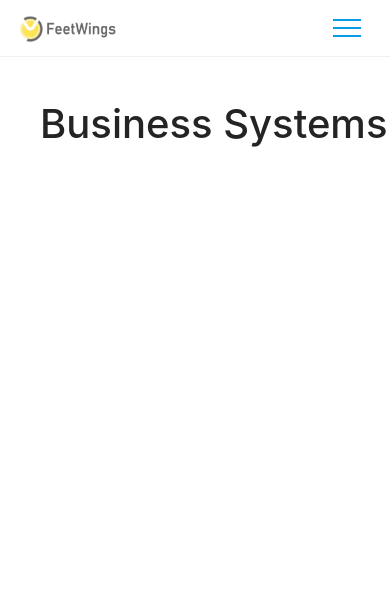
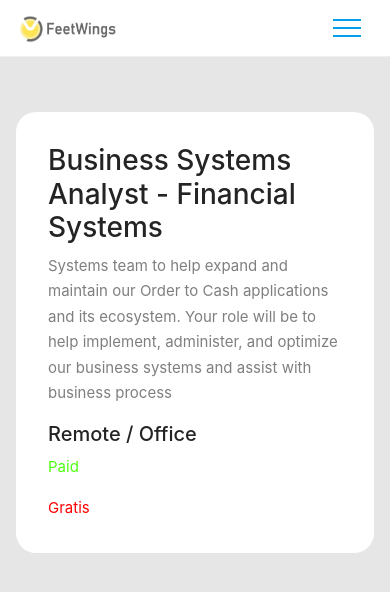
Before and after one commit to soumali28/feetwings.github.io, a React (Create React App) app: page /careerdisplay in a window 390 px wide. Shown: the top 592 px of the page. Built offline with nearby package versions, Linux system fonts and the light colour scheme; some icons are missing.

Commit message:
Display Career Page

```diff
--- a/public/responsive.css
+++ b/public/responsive.css
@@ -1257,4 +1257,13 @@ border-radius: 30px;
         height: 74px;
 
     }
+    .box{
+      margin:1rem;
+      margin-top: 4rem;
+      background: #FFFFFF;
+      border-radius: 20px;
+      }
+    .dis{
+      margin-right: 0rem;
+    }
 }
--- a/public/style.css
+++ b/public/style.css
@@ -3366,3 +3366,11 @@ App Landing CSS
   padding: 10px;
   margin: 4px;
 }
+.box{
+margin:6rem;
+background: #FFFFFF;
+border-radius: 20px;
+}
+.dis{
+  margin-right: 4rem;
+}
--- a/src/components/DisplayCareer.jsx
+++ b/src/components/DisplayCareer.jsx
@@ -4,10 +4,22 @@ function DisplayCareer() {
   return (
     <section>
         <Navbar/>
-        <div style={{marginTop:"100px", marginLeft:"40px"}}>
+        <div style={{background:"#E6E6E6", height:"1000px"}}>
+        <div classname="align-items-center">
         <h1>Business Systems</h1>
+        <div class="box flex column">
+        <div class="dis">
+          <h3>Business Systems Analyst - Financial Systems</h3>
+          <p>Systems team to help expand and maintain our Order to Cash applications and its ecosystem. Your role will be to help implement, administer, and optimize our business systems and assist with business process </p>
+          <h5>Remote / Office </h5>
+        </div>
         <div>
-
+          <div style={{display:"flex", flexDirection:"column"}}>
+            <p style={{color:"#4DFF0F"}}>Paid</p>
+            <p style={{color:"red"}}>Gratis</p>
+          </div>
+        </div>
+        </div>
         </div>
         </div>
     </section>)
```
